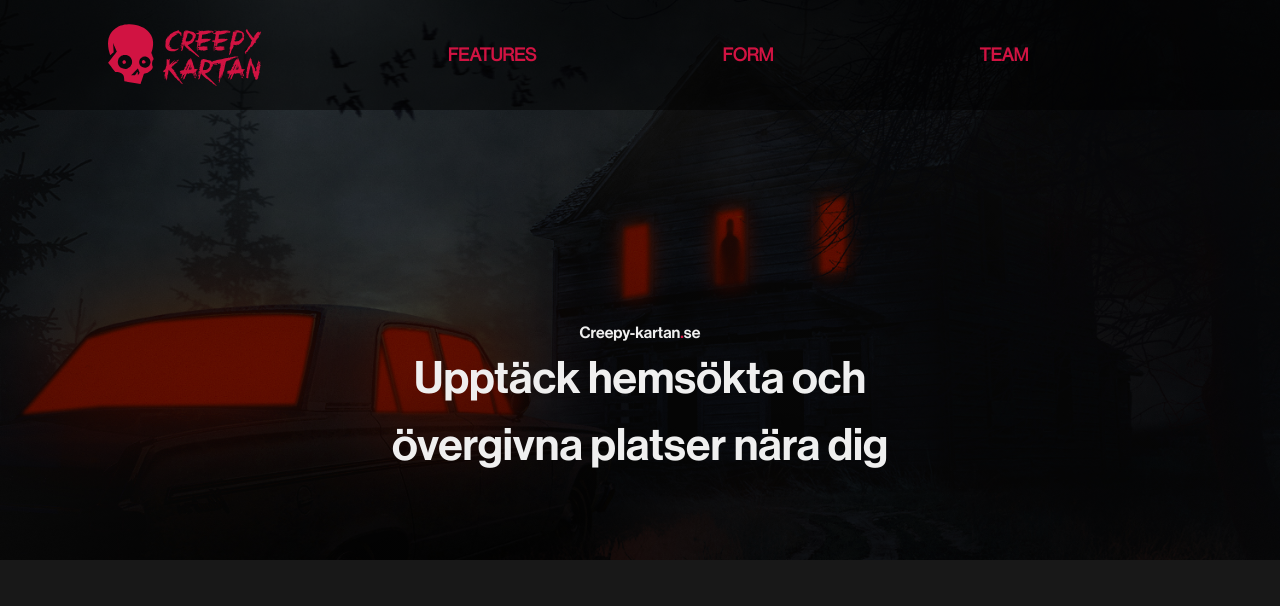
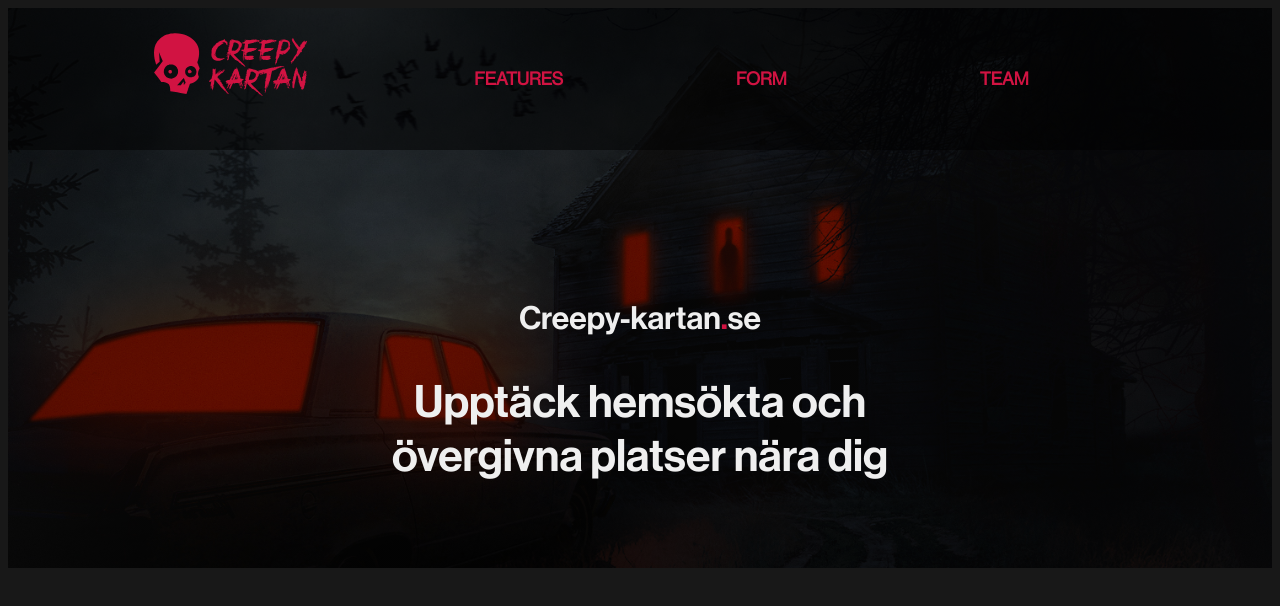
Before and after one commit to Wolfskii/creepy-tracker, a React (Create React App) app: page / in a window 1280 px wide. Shown: the top 606 px of the page. Built offline with nearby package versions, Linux system fonts and the light colour scheme.

Commit message:
Removing unecessary TailwindCSS

```diff
--- a/craco.config.js
+++ /dev/null
@@ -1,11 +0,0 @@
-// craco.config.js
-module.exports = {
-  style: {
-    postcss: {
-      plugins: [
-        require('tailwindcss'),
-        require('autoprefixer')
-      ]
-    }
-  }
-}
--- a/src/index.css
+++ b/src/index.css
@@ -1,7 +1,3 @@
-@tailwind base;
-@tailwind components;
-@tailwind utilities;
-
 @font-face {
   font-family: 'NeueHaasMedium';
   src: local('NeueHaasMedium'), url(./fonts/NeueHaasDisplayMedium.ttf) format('truetype');
--- a/tailwind.config.js
+++ /dev/null
@@ -1,11 +0,0 @@
-module.exports = {
-  purge: ['./src/**/*.{js,jsx,ts,tsx}', './public/index.html'],
-  darkMode: false, // or 'media' or 'class'
-  theme: {
-    extend: {}
-  },
-  variants: {
-    extend: {}
-  },
-  plugins: []
-}
```
Also changed, not shown: package.json (+5 -9 lines), 1 other file (tests, documents, lock files or other folders).
